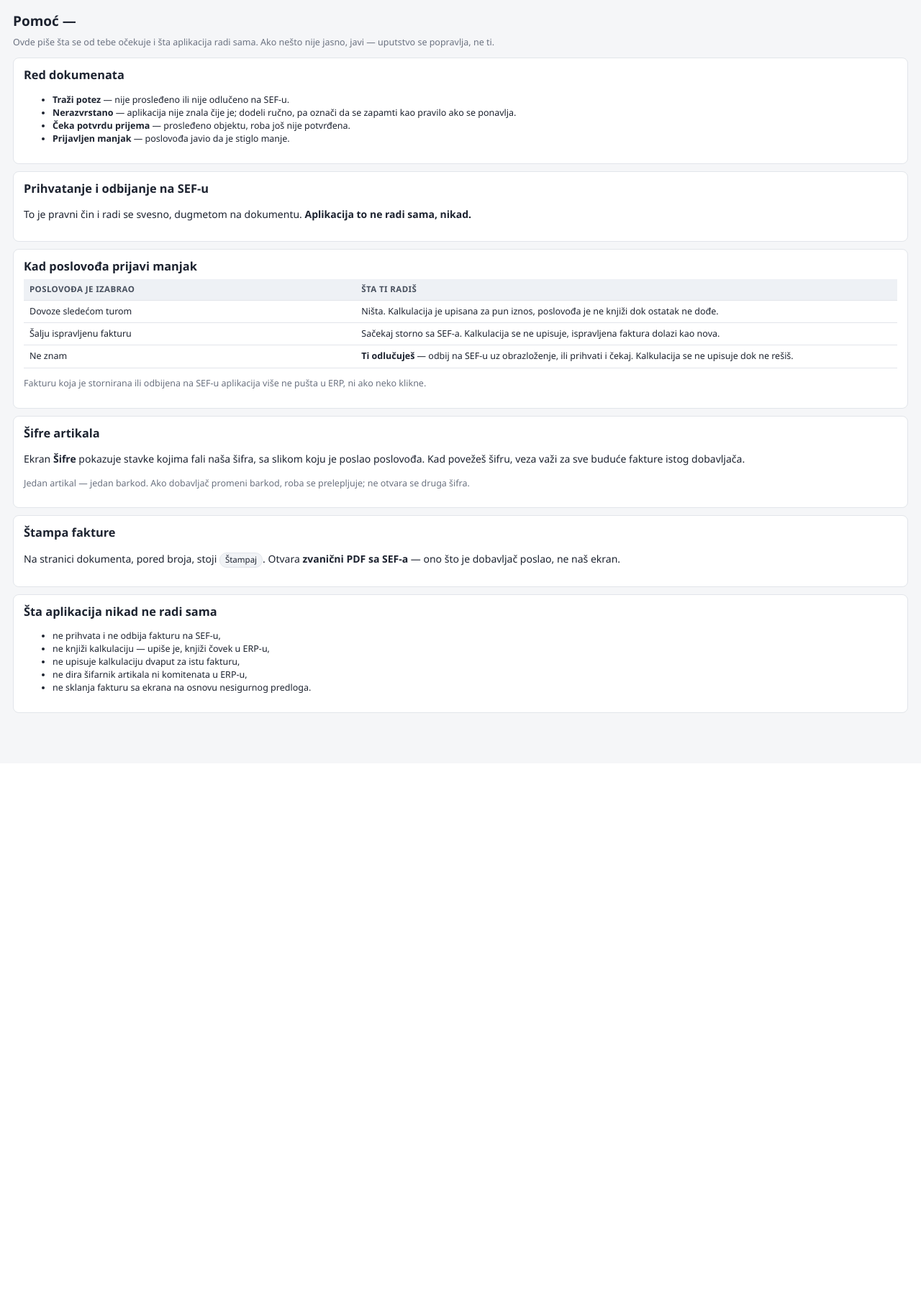
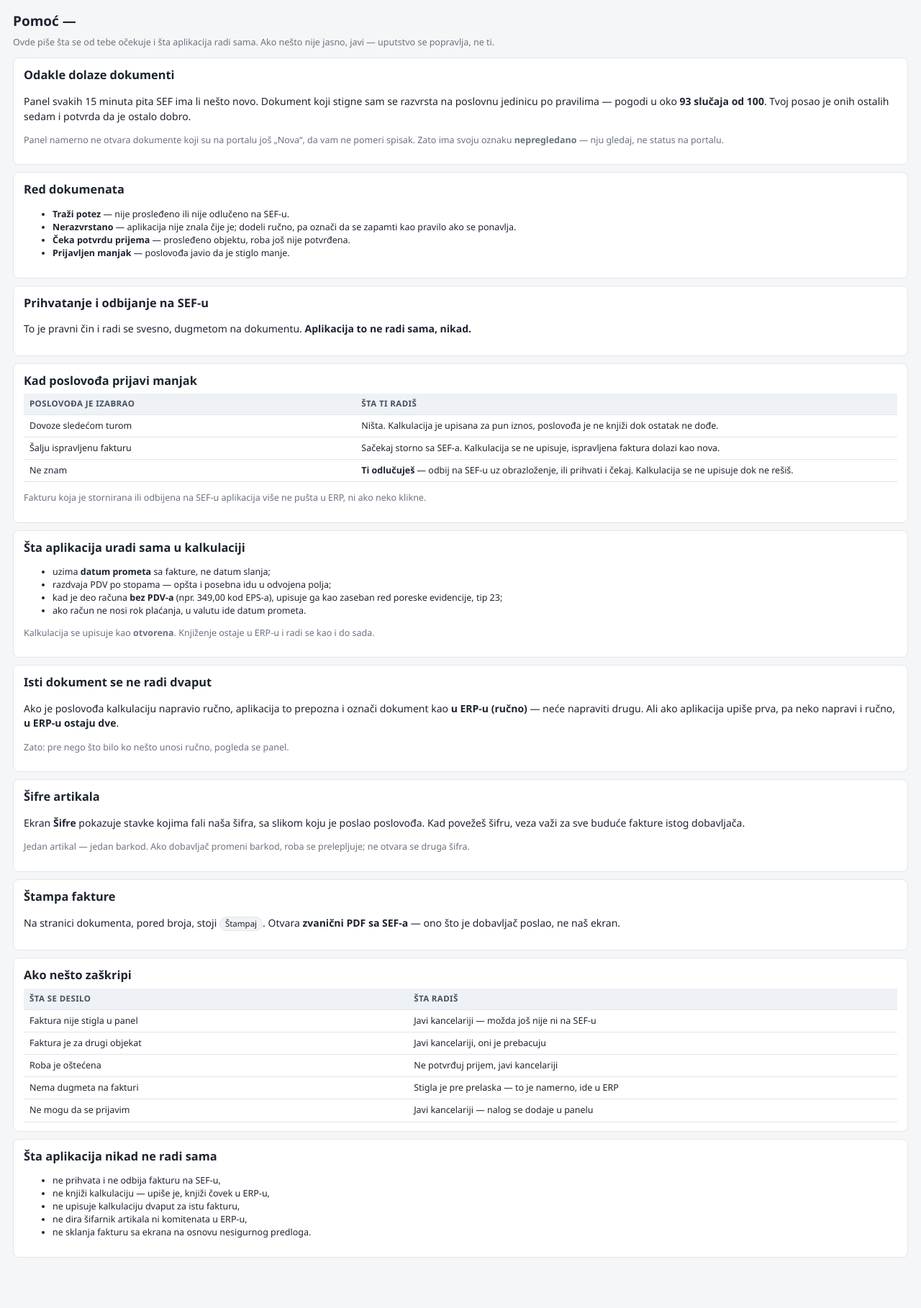
Before and after one commit to soskic12/elbraco-sef, a FastAPI app: template src/sefsync/web/templates/pomoc.html in a window 1280 px wide. Shown: the part 38-1856 px from the top of the page at 72% size. Before the commit the page ends 1029 px from the top, so only its background shows below. Run offline with FastAPI, Linux system fonts and the light colour scheme; the template is opened without the code that fills it, so the values that code supplies are empty.

Commit message:
Pomoc u aplikaciji zamenjuje odstampana uputstva
Bane nece stampati, pa sve sto je stajalo samo na papiru ide u /pomoc: sta
poslovodja vise ne radi, reklamacije, odakle dolaze dokumenti i oznaka
nepregledano, sta app uradi sama u kalkulaciji, upozorenje da se isti dokument
ne radi dvaput, i tabela 'ako nesto zaskripi' - razlicita za kancelariju i za
objekat.

Fajlovi u docs/uputstva/ nose baner da se vise ne odrzavaju. Time je pomoc u
aplikaciji jedino mesto koje se azurira uz izmene.

Co-Authored-By: Claude Opus 5 (1M context) <noreply@anthropic.com>

```diff
--- a/docs/uputstva/operateri.html
+++ b/docs/uputstva/operateri.html
@@ -4,6 +4,12 @@
 <link rel="stylesheet" href="_stil.css"></head>
 <body>
 
+<div style="border:2px solid #b45309;background:#fffbeb;padding:10px 12px;
+            margin:0 0 14px;border-radius:6px">
+  <strong>Ovo uputstvo se više ne održava.</strong> Aktuelna verzija je u samoj
+  aplikaciji — veza <strong>Pomoć</strong> u vrhu svakog ekrana. Ovaj papir je
+  ostao samo kao trag kako je izgledalo pri prelasku 28.09.2026.
+</div>
 <h1>Panel za e-fakture — uputstvo za operatere</h1>
 <p class="uvod">Za Dušana, Ninu, Bogdana i Ilijanu. Svako ima svoj deo — pročitaj
 zajednički deo, pa svoj.</p>
--- a/docs/uputstva/poslovodje.html
+++ b/docs/uputstva/poslovodje.html
@@ -21,6 +21,12 @@
 </head>
 <body>
 
+<div style="border:2px solid #b45309;background:#fffbeb;padding:10px 12px;
+            margin:0 0 14px;border-radius:6px">
+  <strong>Ovo uputstvo se više ne održava.</strong> Aktuelna verzija je u samoj
+  aplikaciji — veza <strong>Pomoć</strong> u vrhu svakog ekrana. Ovaj papir je
+  ostao samo kao trag kako je izgledalo pri prelasku 28.09.2026.
+</div>
 <h1>Panel za e-fakture — uputstvo za poslovođe</h1>
 <p class="uvod">Ulazne fakture za tvoj objekat više ne stižu preko Vibera, mejla ili
 telefona — sve dolazi u <strong>panel</strong>, čim faktura stigne na SEF.
--- a/src/sefsync/web/templates/pomoc.html
+++ b/src/sefsync/web/templates/pomoc.html
@@ -6,8 +6,9 @@
   kad nije siguran sta dalje. Mora da se menja zajedno sa svakom izmenom u
   nacinu rada, inace postane gore nego da ga nema (Bane, 26.09.).
 
-  Iste stvari stoje i u odstampanim uputstvima u docs/uputstva/ - kad se menja
-  ovde, menja se i tamo.
+  Ovo je JEDINO mesto koje se odrzava. Odstampana uputstva u docs/uputstva/ su
+  povucena - Bane, 26.09.: "nece stampati, nema potrebe ako ga imaju u app sad".
+  Sve sto je stajalo samo na papiru preneto je ovde.
 #}
 
 {% macro korak(naslov) %}
@@ -57,6 +58,21 @@
   tada knjižiš kalkulaciju u ERP-u.</p>
   <p class="muted small">Ako umesto robe stigne knjižno odobrenje, linija pada
   sama — dobavljač je priznao da neće doneti ostatak.</p>
+{% endcall %}
+
+{% call korak('Šta više ne radiš') %}
+  <ul class="small">
+    <li><b>Ne praviš kalkulaciju u ERP-u</b> — pravi je aplikacija, ti je samo knjižiš.</li>
+    <li><b>Ne otvaraš šifre artikala</b> — slikaš i ideš dalje.</li>
+    <li><b>Ne tražiš fakturu po Viberu i mejlu</b> — sve je u panelu.</li>
+  </ul>
+  <p class="muted small">Ako ipak napraviš kalkulaciju ručno, aplikacija to prepozna
+  i neće napraviti drugu za istu fakturu. Ali javi kancelariji da zna.</p>
+{% endcall %}
+
+{% call korak('Reklamacije i povraćaj') %}
+  <p>Robu koja se vraća dobavljaču ne rešavaš ti — javi Ilijani, ona vodi povrate
+  i knjižna odobrenja.</p>
 {% endcall %}
 
 {% call korak('Artikal koji nemamo u šifarniku') %}
@@ -128,6 +144,15 @@
 {# --------------------------------------------------------------- operater #}
 {% else %}
 
+{% call korak('Odakle dolaze dokumenti') %}
+  <p>Panel svakih 15 minuta pita SEF ima li nešto novo. Dokument koji stigne sam
+  se razvrsta na poslovnu jedinicu po pravilima — pogodi u oko <b>93 slučaja od
+  100</b>. Tvoj posao je onih ostalih sedam i potvrda da je ostalo dobro.</p>
+  <p class="muted small">Panel namerno ne otvara dokumente koji su na portalu još
+  „Nova“, da vam ne pomeri spisak. Zato ima svoju oznaku <b>nepregledano</b> —
+  nju gledaj, ne status na portalu.</p>
+{% endcall %}
+
 {% call korak('Red dokumenata') %}
   <ul class="small">
     <li><b>Traži potez</b> — nije prosleđeno ili nije odlučeno na SEF-u.</li>
@@ -160,6 +185,26 @@
   aplikacija više ne pušta u ERP, ni ako neko klikne.</p>
 {% endcall %}
 
+{% call korak('Šta aplikacija uradi sama u kalkulaciji') %}
+  <ul class="small">
+    <li>uzima <b>datum prometa</b> sa fakture, ne datum slanja;</li>
+    <li>razdvaja PDV po stopama — opšta i posebna idu u odvojena polja;</li>
+    <li>kad je deo računa <b>bez PDV-a</b> (npr. 349,00 kod EPS-a), upisuje ga
+      kao zaseban red poreske evidencije, tip 23;</li>
+    <li>ako račun ne nosi rok plaćanja, u valutu ide datum prometa.</li>
+  </ul>
+  <p class="muted small">Kalkulacija se upisuje kao <b>otvorena</b>. Knjiženje
+  ostaje u ERP-u i radi se kao i do sada.</p>
+{% endcall %}
+
+{% call korak('Isti dokument se ne radi dvaput') %}
+  <p>Ako je poslovođa kalkulaciju napravio ručno, aplikacija to prepozna i
+  označi dokument kao <b>u ERP-u (ručno)</b> — neće napraviti drugu. Ali ako
+  aplikacija upiše prva, pa neko napravi i ručno, <b>u ERP-u ostaju dve</b>.</p>
+  <p class="muted small">Zato: pre nego što bilo ko nešto unosi ručno, pogleda se
+  panel.</p>
+{% endcall %}
+
 {% call korak('Šifre artikala') %}
   <p>Ekran <b>Šifre</b> pokazuje stavke kojima fali naša šifra, sa slikom koju je
   poslao poslovođa. Kad povežeš šifru, veza važi za sve buduće fakture istog
@@ -175,6 +220,28 @@
   <p>Na stranici dokumenta, pored broja, stoji <span class="tag">Štampaj</span>.
   Otvara <b>zvanični PDF sa SEF-a</b> — ono što je dobavljač poslao, ne naš
   ekran.</p>
+{% endcall %}
+
+{% call korak('Ako nešto zaškripi') %}
+  <table class="small">
+    <tr><th style="width:44%">Šta se desilo</th><th>Šta radiš</th></tr>
+    {% if uloga == 'operater' %}
+    <tr><td>Dokument nije razvrstan</td><td>Dodeli jedinicu ručno; ako se ponavlja
+      kod istog dobavljača, javi da se napravi pravilo</td></tr>
+    <tr><td>Kalkulacija „čeka šifru“</td><td>Ekran <b>Šifre</b> — poveži šifru ili
+      označi da nije artikal</td></tr>
+    <tr><td>Kalkulacija „zaustavljena“</td><td>Piše zašto ispod oznake; najčešće
+      dobavljač nije otvoren u šifarniku</td></tr>
+    {% else %}
+    <tr><td>Faktura nije stigla u panel</td><td>Javi kancelariji — možda još nije
+      ni na SEF-u</td></tr>
+    <tr><td>Faktura je za drugi objekat</td><td>Javi kancelariji, oni je prebacuju</td></tr>
+    <tr><td>Roba je oštećena</td><td>Ne potvrđuj prijem, javi kancelariji</td></tr>
+    <tr><td>Nema dugmeta na fakturi</td><td>Stigla je pre prelaska — to je namerno,
+      ide u ERP</td></tr>
+    {% endif %}
+    <tr><td>Ne mogu da se prijavim</td><td>Javi kancelariji — nalog se dodaje u panelu</td></tr>
+  </table>
 {% endcall %}
 
 {% call korak('Šta aplikacija nikad ne radi sama') %}
```
Also changed, not shown: docs/FAZA-2.md (+8 -3 lines).
